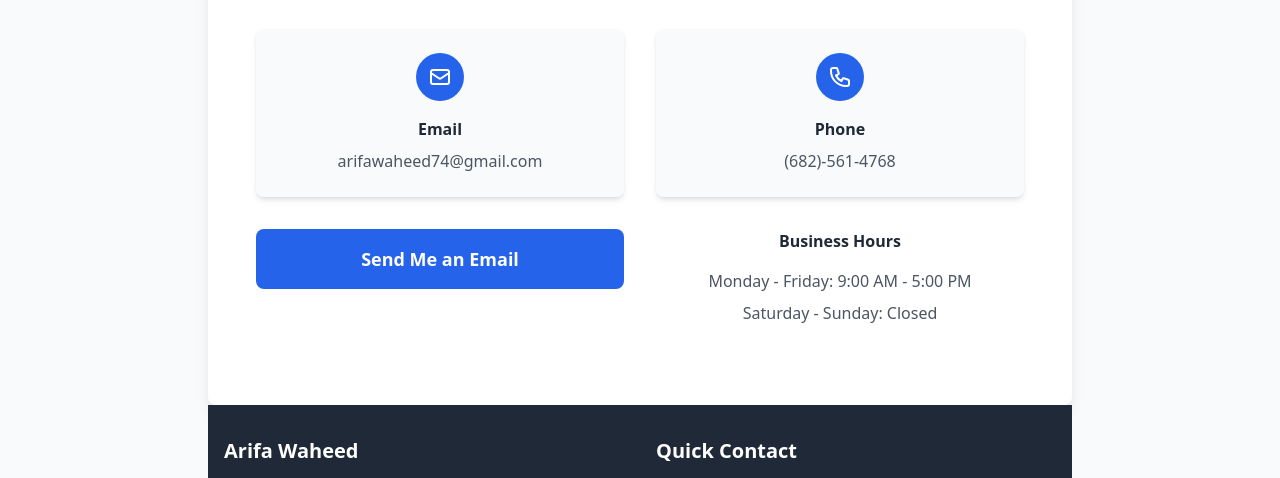
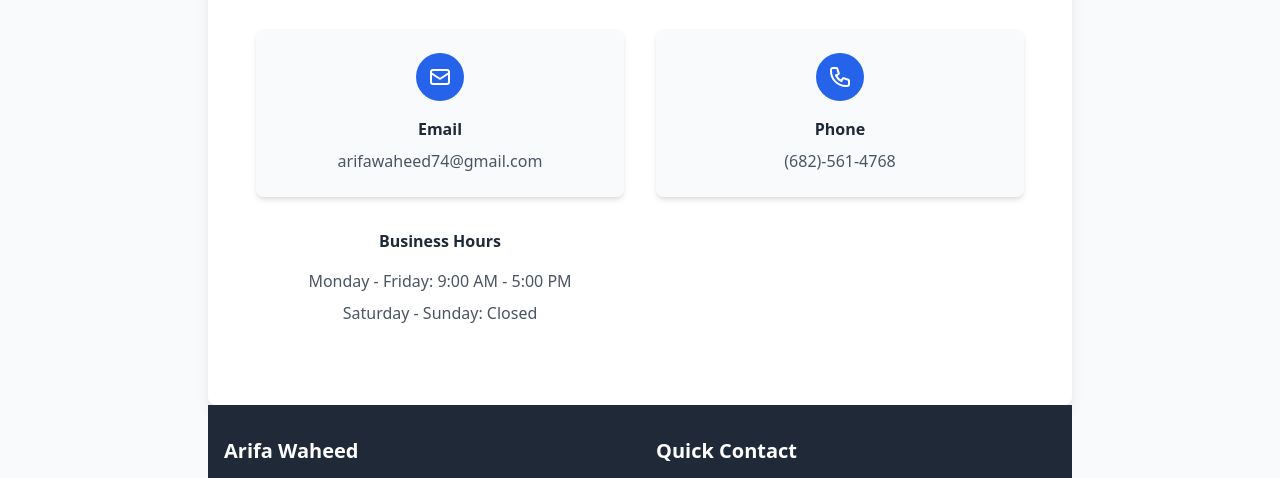
Before and after one commit to saroshshaheen/bluebonnet-appraisals, a plain HTML site: page contact.html in a window 1280 px wide. Shown: the part 271-749 px from the top of the page. Drawn offline with nearby package versions, Linux system fonts and the light colour scheme.

Commit message:
Update contact.html
Commented out e-mail button.

```diff
--- a/contact.html
+++ b/contact.html
@@ -70,12 +70,12 @@
                 </div> -->
 
                 <!-- Email Button -->
-                <div class="center-container">
+<!--                 <div class="center-container">
                     <a href="mailto:arifawaheed74@gmail.com?subject=Property%20Appraisal%20Inquiry"
                        class="block w-full bg-blue-600 text-white py-4 px-6 rounded-lg hover:bg-blue-700 transition duration-300 text-center text-lg font-semibold">
                         Send Me an Email
                     </a>
-                </div>
+                </div> -->
 
                 <!-- Business Hours -->
                 <div class="business-hours">
```
